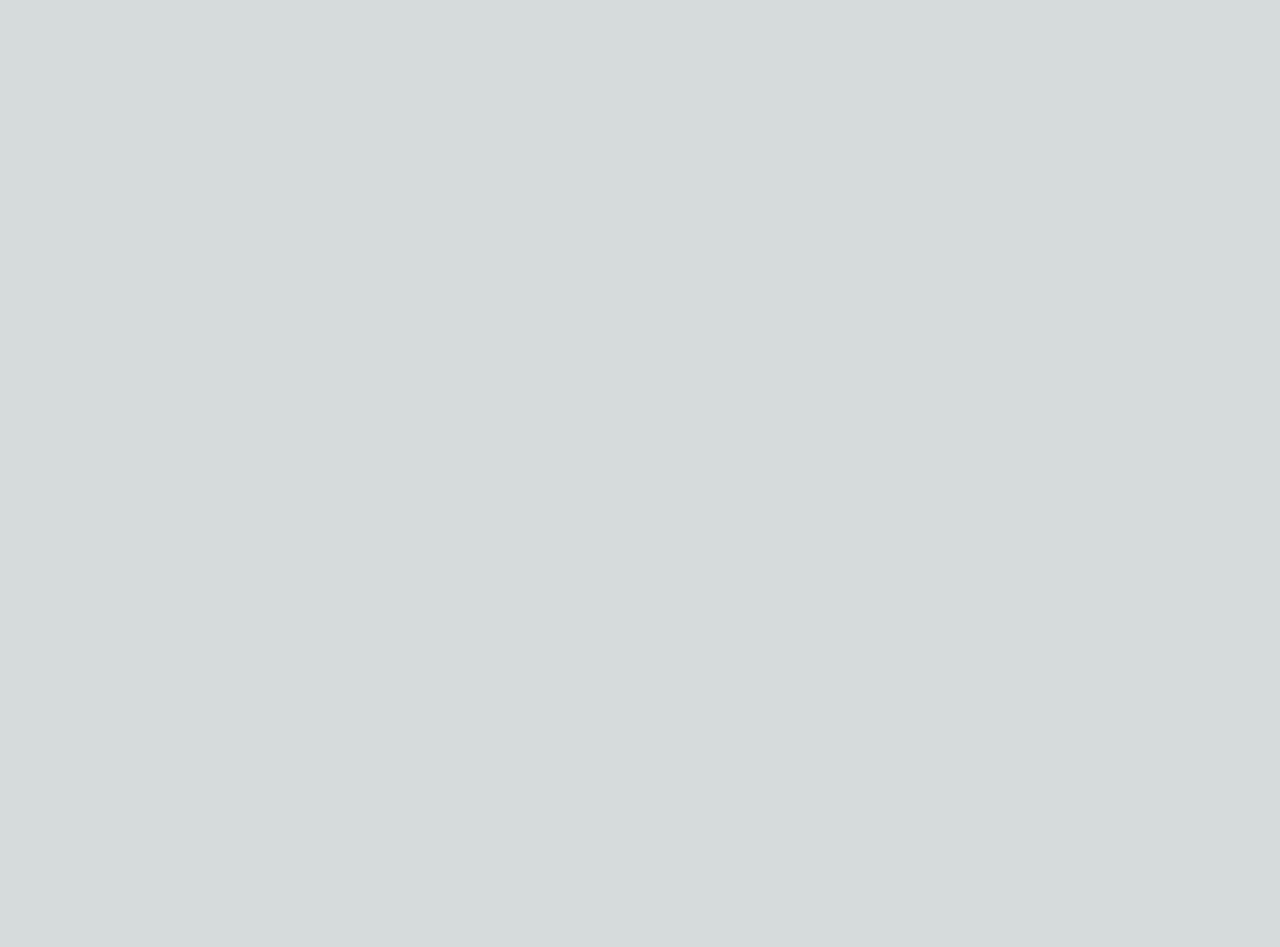
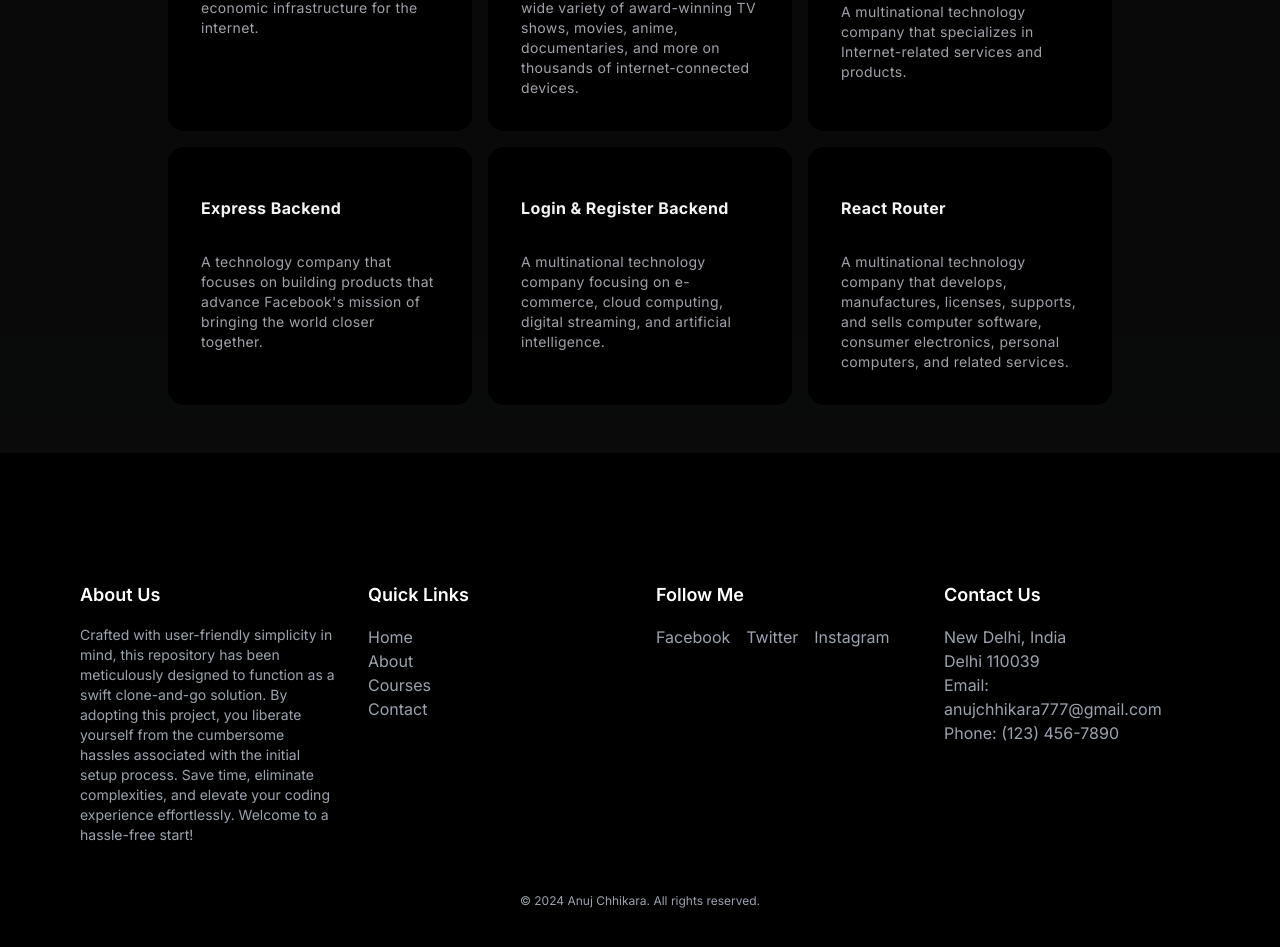
Before and after one commit to AnujChhikara/DevVault, a Next.js app: page / in a window 1280 px wide. Shown: the part 991-1938 px from the top of the page. Before the commit the page ends 816 px from the top, so only its background shows below. Built offline with nearby package versions, Linux system fonts and the light colour scheme.

Commit message:
homePage

```diff
--- a/src/app/page.tsx
+++ b/src/app/page.tsx
@@ -1,3 +1,5 @@
+import CommomSearch from "@/components/CommonSearch";
+import Footer from "@/components/Footer";
 import MainSection from "@/components/MainSection";
 import Search from "@/components/Search";
 
@@ -6,6 +8,8 @@ export default function Home() {
     <main className="min-h-screen bg-black/[0.96] antialiased ">
    <MainSection/>
    <Search/>
+   <CommomSearch/>
+  <Footer/>
 
    </main>
   );
--- /dev/null
+++ b/src/components/CommonSearch.tsx
@@ -0,0 +1,49 @@
+'use client'
+import { HoverEffect } from "./ui/card-hover-effect";
+
+export const projects = [
+    {
+      title: "React and Tailwind",
+      description:
+        "A technology company that builds economic infrastructure for the internet.",
+      link: "https://stripe.com",
+    },
+    {
+      title: "Nextjs and Tailwind",
+      description:
+        "A streaming service that offers a wide variety of award-winning TV shows, movies, anime, documentaries, and more on thousands of internet-connected devices.",
+      link: "https://netflix.com",
+    },
+    {
+      title: "Nextjs , Tailwind with TypeScript ",
+      description:
+        "A multinational technology company that specializes in Internet-related services and products.",
+      link: "https://google.com",
+    },
+    {
+      title: "Express Backend",
+      description:
+        "A technology company that focuses on building products that advance Facebook's mission of bringing the world closer together.",
+      link: "https://meta.com",
+    },
+    {
+      title: "Login & Register Backend",
+      description:
+        "A multinational technology company focusing on e-commerce, cloud computing, digital streaming, and artificial intelligence.",
+      link: "https://amazon.com",
+    },
+    {
+      title: "React Router",
+      description:
+        "A multinational technology company that develops, manufactures, licenses, supports, and sells computer software, consumer electronics, personal computers, and related services.",
+      link: "https://microsoft.com",
+    },
+  ];
+
+export default function CommomSearch() {
+  return (
+    <div className="max-w-5xl mx-auto px-8">
+      <HoverEffect className="w-full" items={projects} />
+    </div>
+  );
+}
--- /dev/null
+++ b/src/components/Footer.tsx
@@ -0,0 +1,87 @@
+import React from 'react'
+
+function Footer() {
+  return (
+    <footer className="bg-black text-gray-400 py-12 pt-20">
+    <div className=" mx-12 mt-12 grid grid-cols-1 sm:grid-cols-2 lg:grid-cols-4 gap-8 px-4 sm:px-6 lg:px-8">
+    <div>
+      <h2 className="text-white text-lg font-semibold mb-4">About Us</h2>
+      <p className="mb-4 text-sm">
+      Crafted with user-friendly simplicity in mind, this repository has been meticulously designed to function as a swift clone-and-go solution. By adopting this project, you liberate yourself from the cumbersome hassles associated with the initial setup process.
+      Save time, eliminate complexities, and elevate your coding experience effortlessly. Welcome to a hassle-free start!
+      </p>
+    </div>
+    <div>
+      <h2 className="text-white text-lg font-semibold mb-4">Quick Links</h2>
+      <ul>
+        <li>
+          <a
+            href="#"
+            className="hover:text-white transition-colors duration-300"
+          >
+            Home
+          </a>
+        </li>
+        <li>
+          <a
+            href="#"
+            className="hover:text-white transition-colors duration-300"
+          >
+            About
+          </a>
+        </li>
+        <li>
+          <a
+            href="#"
+            className="hover:text-white transition-colors duration-300"
+          >
+            Courses
+          </a>
+        </li>
+        <li>
+          <a
+            href="#"
+            className="hover:text-white transition-colors duration-300"
+          >
+            Contact
+          </a>
+        </li>
+      </ul>
+    </div>
+    <div>
+      <h2 className="text-white text-lg font-semibold mb-4">Follow Me</h2>
+      <div className="flex space-x-4">
+        <a
+          href="#"
+          className="hover:text-white transition-colors duration-300"
+        >
+          Facebook
+        </a>
+        <a
+          href="#"
+          className="hover:text-white transition-colors duration-300"
+        >
+          Twitter
+        </a>
+        <a
+          href="#"
+          className="hover:text-white transition-colors duration-300"
+        >
+          Instagram
+        </a>
+      </div>
+    </div>
+    <div>
+      <h2 className="text-white text-lg font-semibold mb-4">Contact Us</h2>
+      <p>New Delhi, India</p>
+      <p>Delhi 110039</p>
+      <p>Email: anujchhikara777@gmail.com</p>
+      <p>Phone: (123) 456-7890</p>
+    </div>
+    </div>
+    <p className="text-center text-xs pt-8">© 2024 Anuj Chhikara. All rights reserved.</p>
+</footer>
+  )
+}
+
+export default Footer
--- a/src/components/MainSection.tsx
+++ b/src/components/MainSection.tsx
@@ -47,7 +47,7 @@ function MainSection() {
       <div className="h-[20rem] md:w-full bg-black flex flex-col items-center justify-center overflow-hidden rounded-md">
 
       <div className='flex space-x-3  pb-4'>
-            <Link href='/'><Image className='h-16 w-16 sm:w-12 sm:h-12 rotate-180' src={VaultImg} alt=""  /></Link>
+            <Link href='/'><Image className='md:h-16 md:w-16 sm:w-12 sm:h-12 rotate-180' src={VaultImg} alt=""  /></Link>
 
 
           <h1 className="md:text-7xl sm:text-5xl font-bold ">DevVault</h1 >
--- /dev/null
+++ b/src/components/ui/card-hover-effect.tsx
@@ -0,0 +1,111 @@
+import { cn } from "@/utils/cn";
+import { AnimatePresence, motion } from "framer-motion";
+import Link from "next/link";
+import { useState } from "react";
+
+export const HoverEffect = ({
+  items,
+  className,
+}: {
+  items: {
+    title: string;
+    description: string;
+    link: string;
+  }[];
+  className?: string;
+}) => {
+  let [hoveredIndex, setHoveredIndex] = useState<number | null>(null);
+
+  return (
+    <div
+      className={cn(
+        "grid grid-cols-1 md:grid-cols-2  lg:grid-cols-3  py-10",
+        className
+      )}
+    >
+      {items.map((item, idx) => (
+        <Link
+          href={item?.link}
+          key={item?.link}
+          className="relative group   block p-2 h-full w-full"
+          onMouseEnter={() => setHoveredIndex(idx)}
+          onMouseLeave={() => setHoveredIndex(null)}
+        >
+          <AnimatePresence>
+            {hoveredIndex === idx && (
+              <motion.span
+                className="absolute inset-0 h-full w-full    bg-slate-800/[0.8] block  rounded-3xl"
+                layoutId="hoverBackground"
+                initial={{ opacity: 0 }}
+                animate={{
+                  opacity: 1,
+                  transition: { duration: 0.15 },
+                }}
+                exit={{
+                  opacity: 0,
+                  transition: { duration: 0.15, delay: 0.2 },
+                }}
+              />
+            )}
+          </AnimatePresence>
+          <Card>
+            <CardTitle>{item.title}</CardTitle>
+            <CardDescription>{item.description}</CardDescription>
+          </Card>
+        </Link>
+      ))}
+    </div>
+  );
+};
+
+export const Card = ({
+  className,
+  children,
+}: {
+  className?: string;
+  children: React.ReactNode;
+}) => {
+  return (
+    <div
+      className={cn(
+        "rounded-2xl h-full w-full p-4 overflow-hidden bg-black border border-transparent dark:border-white/[0.2] group-hover:border-slate-700 relative z-20",
+        className
+      )}
+    >
+      <div className="relative z-50">
+        <div className="p-4">{children}</div>
+      </div>
+    </div>
+  );
+};
+export const CardTitle = ({
+  className,
+  children,
+}: {
+  className?: string;
+  children: React.ReactNode;
+}) => {
+  return (
+    <h4 className={cn("text-zinc-100 font-bold tracking-wide mt-4", className)}>
+      {children}
+    </h4>
+  );
+};
+export const CardDescription = ({
+  className,
+  children,
+}: {
+  className?: string;
+  children: React.ReactNode;
+}) => {
+  return (
+    <p
+      className={cn(
+        "mt-8 text-zinc-400 tracking-wide leading-relaxed text-sm",
+        className
+      )}
+    >
+      {children}
+    </p>
+  );
+};
```
